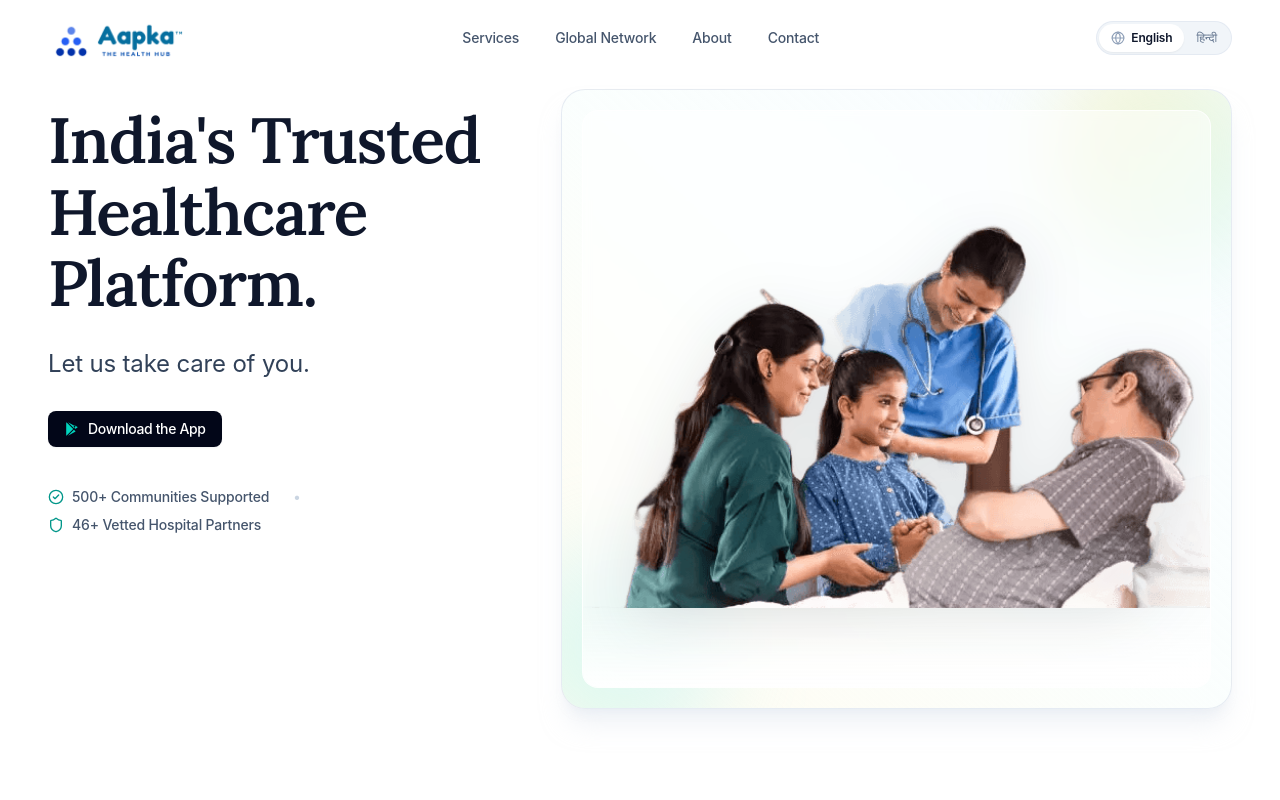
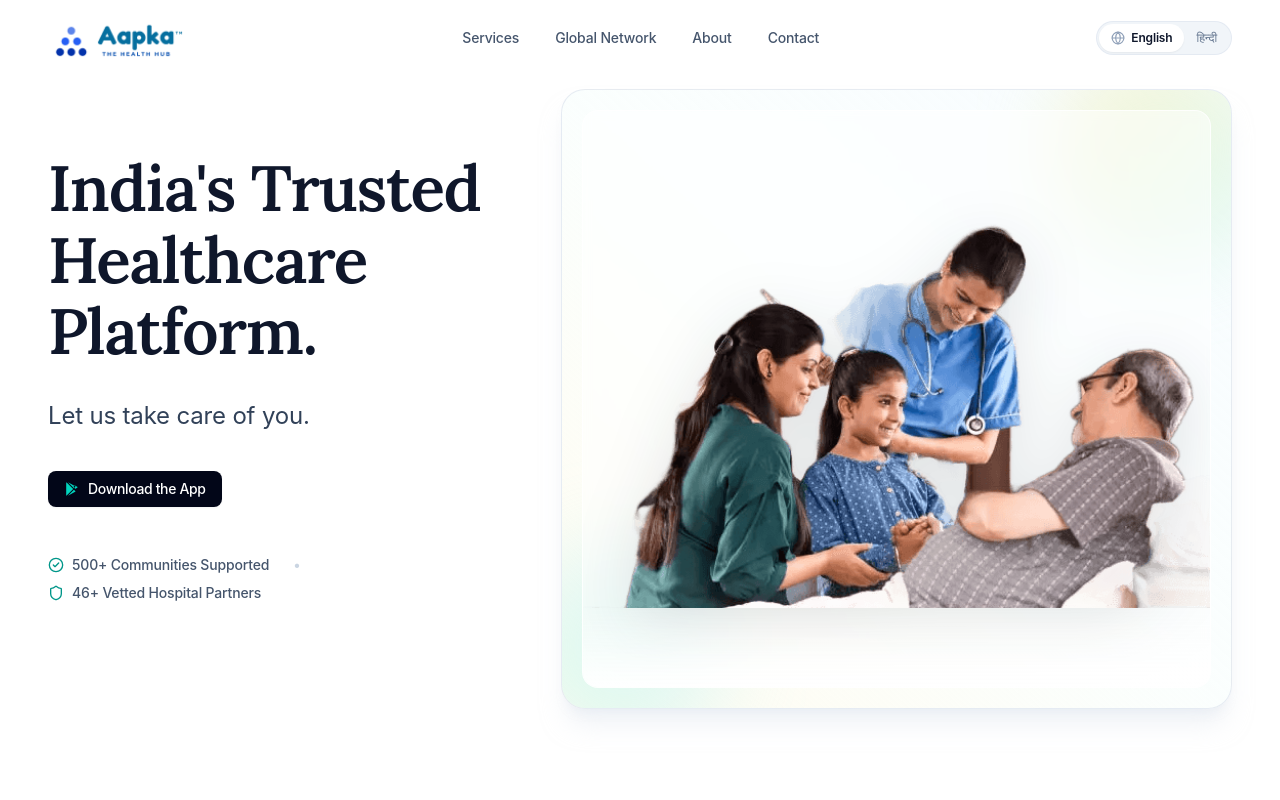
Before and after one commit to aapkatech/Aapka, a React (Vite) app: page / in a window 1280 px wide. Shown: the top 800 px of the page. Built offline with nearby package versions, Linux system fonts and the light colour scheme; a web font is replaced by a local one.

Commit message:
fix(hero): lower headline and balance vertical spacing to remove empty bottom space

```diff
--- a/src/components/Hero.tsx
+++ b/src/components/Hero.tsx
@@ -25,8 +25,8 @@ export const Hero: React.FC<HeroProps> = ({ t }) => {
       <div className="max-w-7xl mx-auto px-6 sm:px-8 lg:px-12">
         <div className="grid grid-cols-1 lg:grid-cols-12 gap-8 lg:gap-12 items-start">
 
-          {/* Left Column: Classic, High-Trust Editorial Narrative (Aligned crisp with hero photo) */}
-          <div className="lg:col-span-6 xl:col-span-5 space-y-5 sm:space-y-6 text-left pt-2 lg:pt-4">
+          {/* Left Column: Classic, High-Trust Editorial Narrative (Gracefully positioned for top/bottom balance) */}
+          <div className="lg:col-span-6 xl:col-span-5 space-y-6 sm:space-y-7 text-left pt-4 sm:pt-6 lg:pt-12 xl:pt-16 pb-2 lg:pb-6">
 
             {/* Pre-headline (Optional) */}
             {preHeadline && (
@@ -47,7 +47,7 @@ export const Hero: React.FC<HeroProps> = ({ t }) => {
             </p>
 
             {/* Small 'Download the App' Action */}
-            <div className="pt-1">
+            <div className="pt-2">
               <a
                 href="https://play.google.com/store/apps/details?id=com.kapp.smartgram&pli=1"
                 target="_blank"
@@ -66,7 +66,7 @@ export const Hero: React.FC<HeroProps> = ({ t }) => {
             </div>
 
             {/* Micro-Trust Signals */}
-            <div className="pt-2 sm:pt-4 flex flex-wrap items-center gap-y-2 gap-x-6 text-xs sm:text-sm font-medium text-slate-600">
+            <div className="pt-3 sm:pt-5 flex flex-wrap items-center gap-y-2 gap-x-6 text-xs sm:text-sm font-medium text-slate-600">
               <div className="flex items-center gap-2">
                 <CheckCircle2 className="w-4 h-4 text-teal-600 shrink-0" />
                 <span>{communitiesSupported}</span>
```
